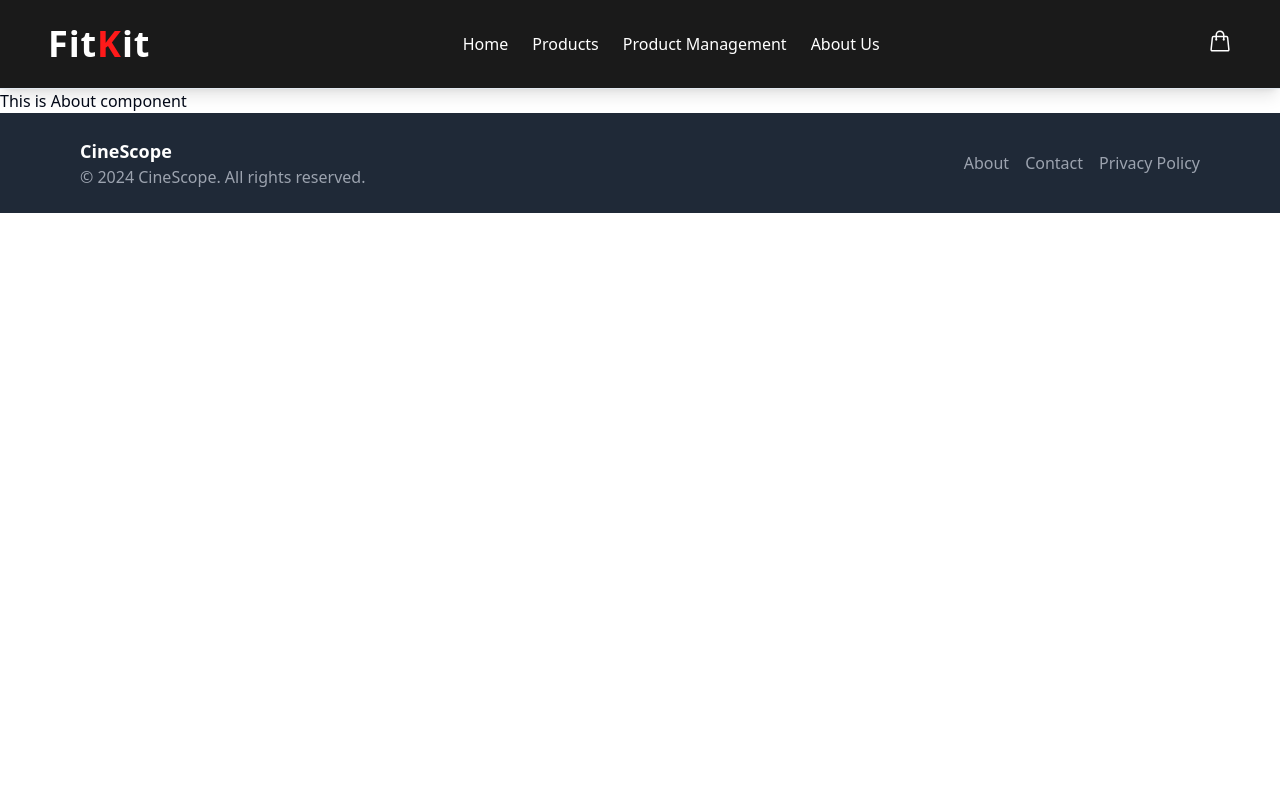
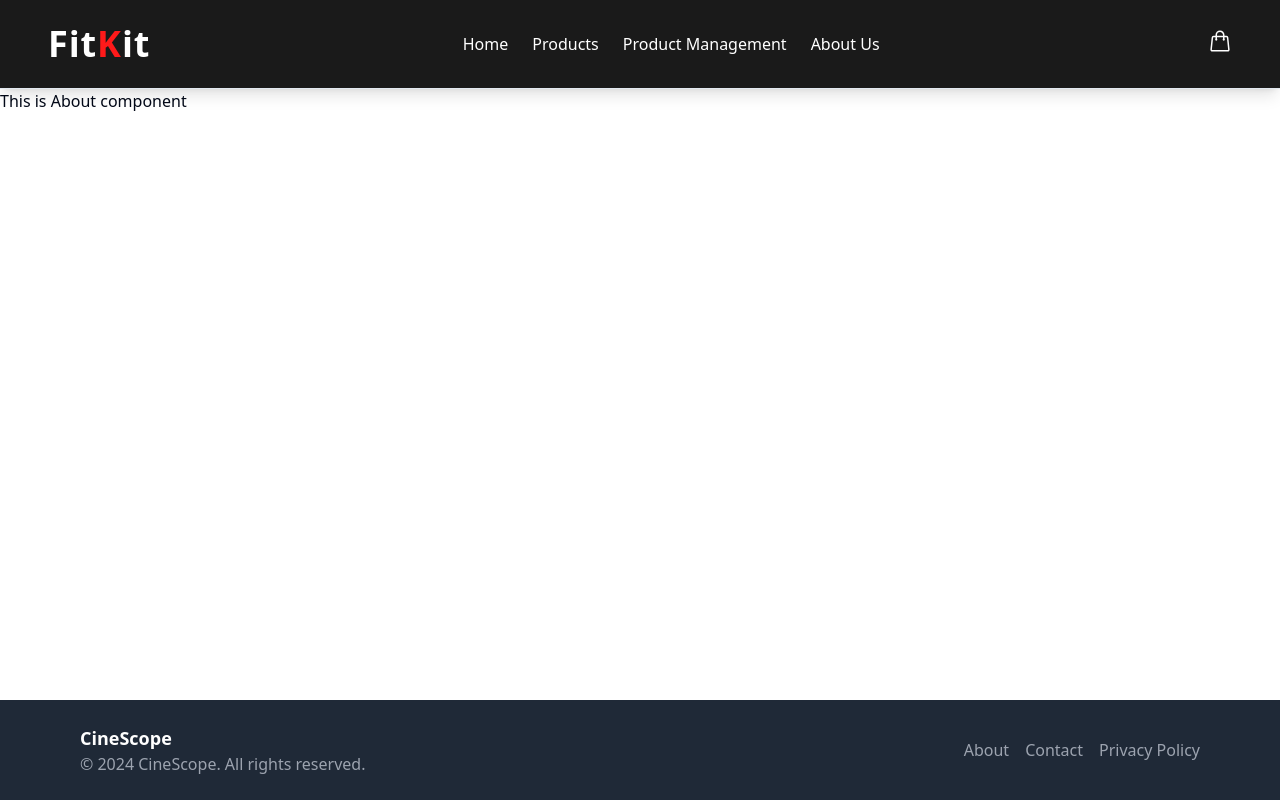
Before and after one commit to miavai649/fitkit-client, a React (Vite) app: page /about in a window 1280 px wide. Built offline with nearby package versions, Linux system fonts and the light colour scheme.

Commit message:
mainlayout modified

```diff
--- a/src/components/layout/MainLayout.tsx
+++ b/src/components/layout/MainLayout.tsx
@@ -4,9 +4,11 @@ import { Outlet } from 'react-router-dom'
 
 const MainLayout = () => {
   return (
-    <div className='flex min-h-screen flex-col relative'>
+    <div className='flex flex-col min-h-screen'>
       <SiteHeader />
-      <Outlet />
+      <div className='flex-grow'>
+        <Outlet />
+      </div>
       <Footer />
     </div>
   )
```
